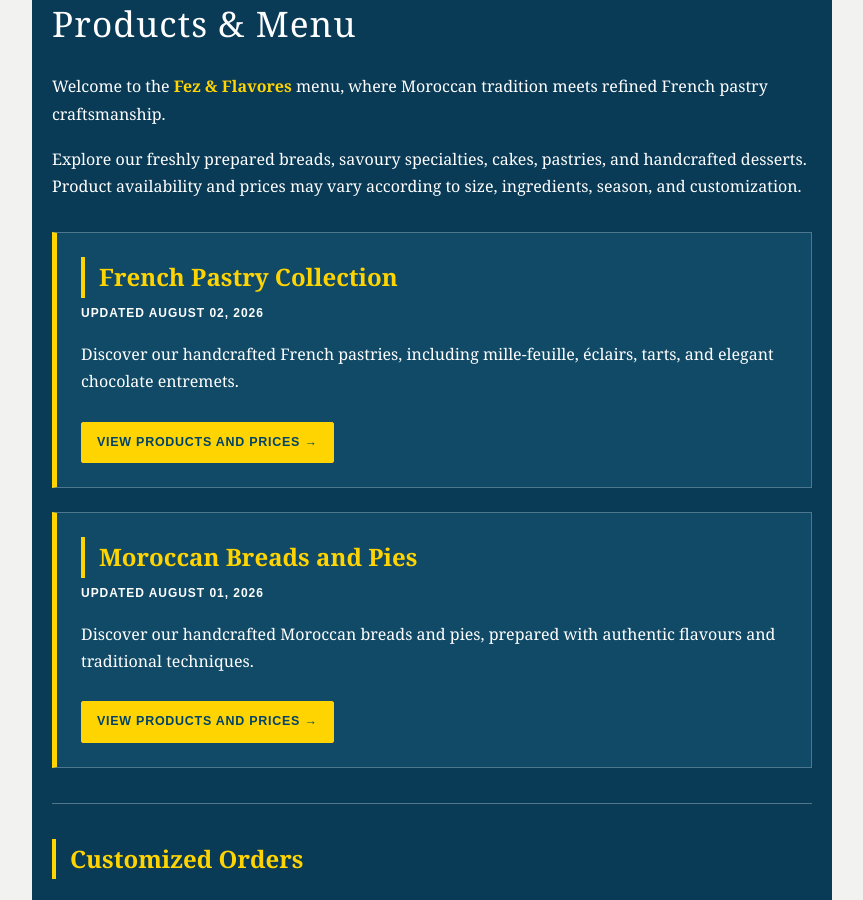
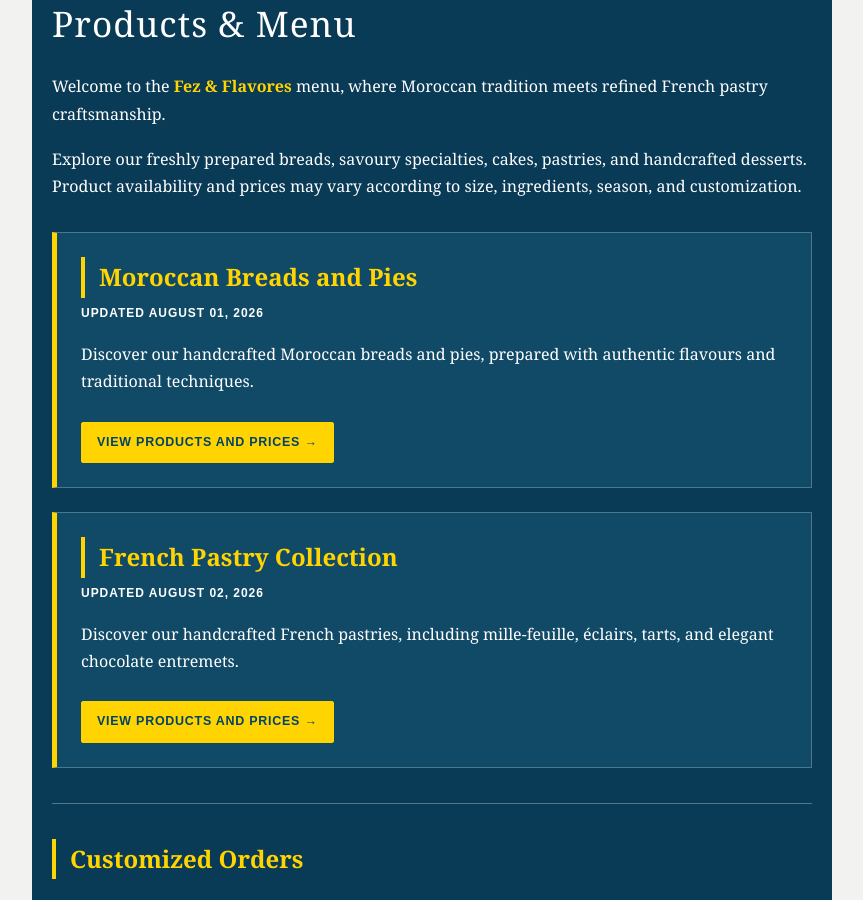
Before and after one commit to AKSELHACH/fez-and-flavores-blog, a Jekyll site: the page built from products.md, in a window 1280 px wide and 900 px high, scrolled down 562 px. Shown: the whole window, without its empty margins (208-1071 px from the left). Built offline with Jekyll 4.4.1, drawn with Linux system fonts in a browser that asks for light colours.

Commit message:
Sort product posts in the menu
Sort product posts by menu order for better organization.

```diff
--- a/products.md
+++ b/products.md
@@ -11,7 +11,7 @@ Welcome to the **Fez & Flavores** menu, where Moroccan tradition meets refined F
 
 Explore our freshly prepared breads, savoury specialties, cakes, pastries, and handcrafted desserts. Product availability and prices may vary according to size, ingredients, season, and customization.
 
-{% assign product_posts = site.categories.products %}
+{% assign product_posts = site.categories.products | sort: "menu_order" %}
 
 {% if product_posts %}
 
```
